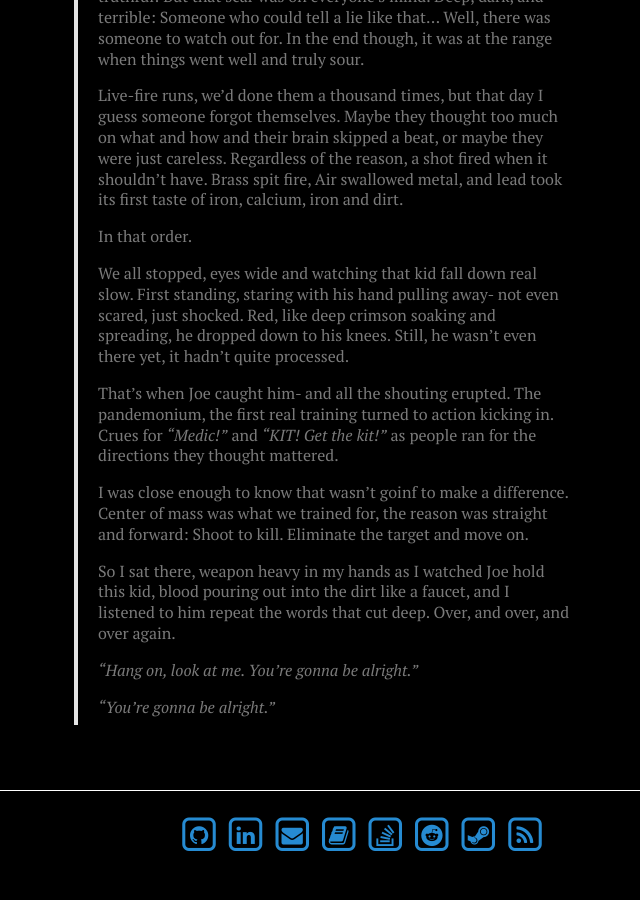
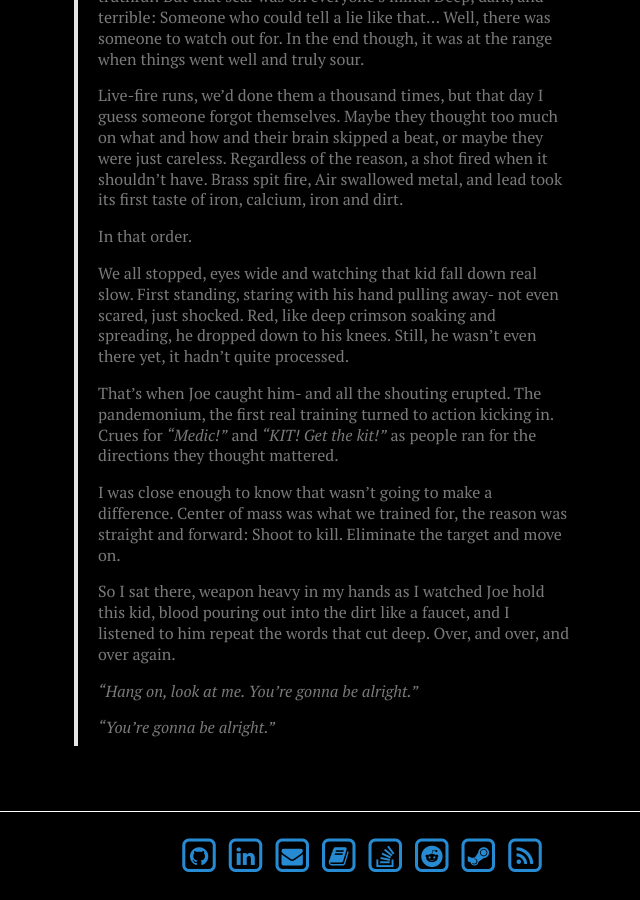
Before and after one commit to migueltorrescosta/migueltorrescosta.github.io, a Jekyll site: the page built from _posts/2017-12-27-Scars.md, in a window 1280 px wide and 900 px high, scrolled down 1502 px. Shown: the whole window, without its empty margins (278-918 px from the left). Built offline with Jekyll 4.4.1, drawn with Linux system fonts in a browser that asks for light colours; nearby versions of some CDN libraries; comment, search, counter and statistics services are not loaded; before the commit the page ends 2381 px from its top, so only the background shows below that.

Commit message:
Typo fix

```diff
--- a/_posts/2017-12-27-Scars.md
+++ b/_posts/2017-12-27-Scars.md
@@ -45,7 +45,7 @@ This story happens in a world where each lie creates a scar on the liar's body.
 >
 > That's when Joe caught him- and all the shouting erupted. The pandemonium, the first real training turned to action kicking in. Crues for *"Medic!"* and *"KIT! Get the kit!"* as people ran for the directions they thought mattered.
 >
-> I was close enough to know that wasn't goinf to make a difference. Center of mass was what we trained for, the reason was straight and forward: Shoot to kill. Eliminate the target and move on.
+> I was close enough to know that wasn't going to make a difference. Center of mass was what we trained for, the reason was straight and forward: Shoot to kill. Eliminate the target and move on.
 >
 > So I sat there, weapon heavy in my hands as I watched Joe hold this kid, blood pouring out into the dirt like a faucet, and I listened to him repeat the words that cut deep. Over, and over, and over again.
 >
```
